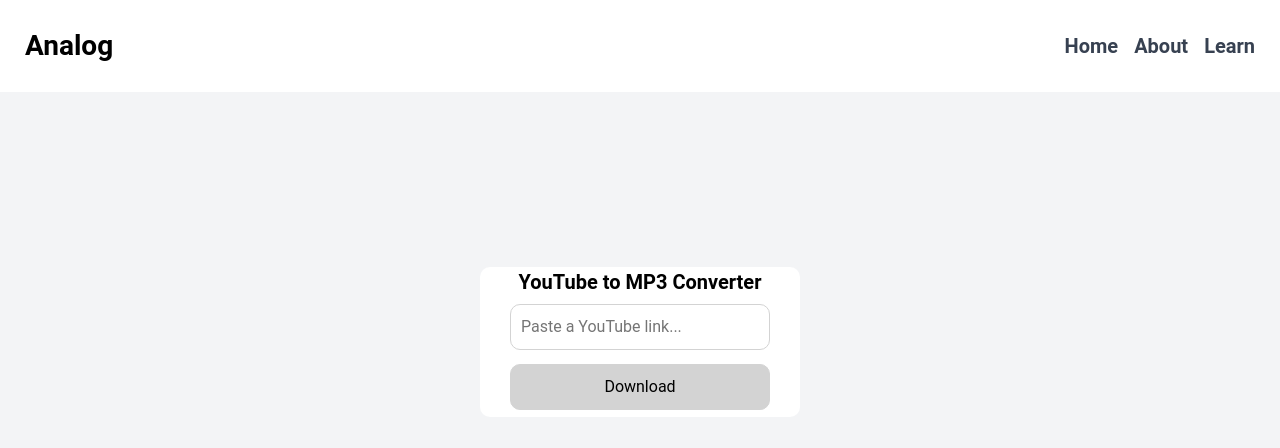
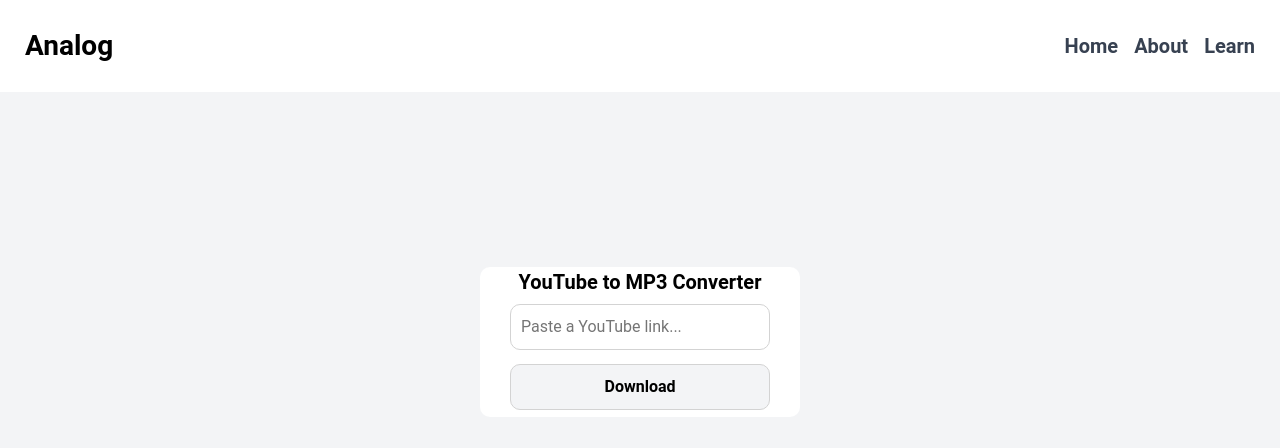
Before and after one commit to Alejandro-Patino-Camargo/analog-front, a React (Vite) app: page / in a window 1280 px wide. In both pictures the pointer is over the button "Download". Shown: the top 448 px of the page. Built offline with nearby package versions, Linux system fonts and the light colour scheme.

Commit message:
updated cursor pointer andn button hover

```diff
--- a/src/components/input/Input.css
+++ b/src/components/input/Input.css
@@ -44,10 +44,12 @@
 .input-button {
   background-color: black;
   color: white;
+  font-weight: bold;
 }
 
 .input-button:hover {
-  background-color: lightgray;
+  background-color: #f3f4f6;
   color: black;
-  cursor: auto;
+  cursor: pointer;
+  font-weight: bold;
 }
```
